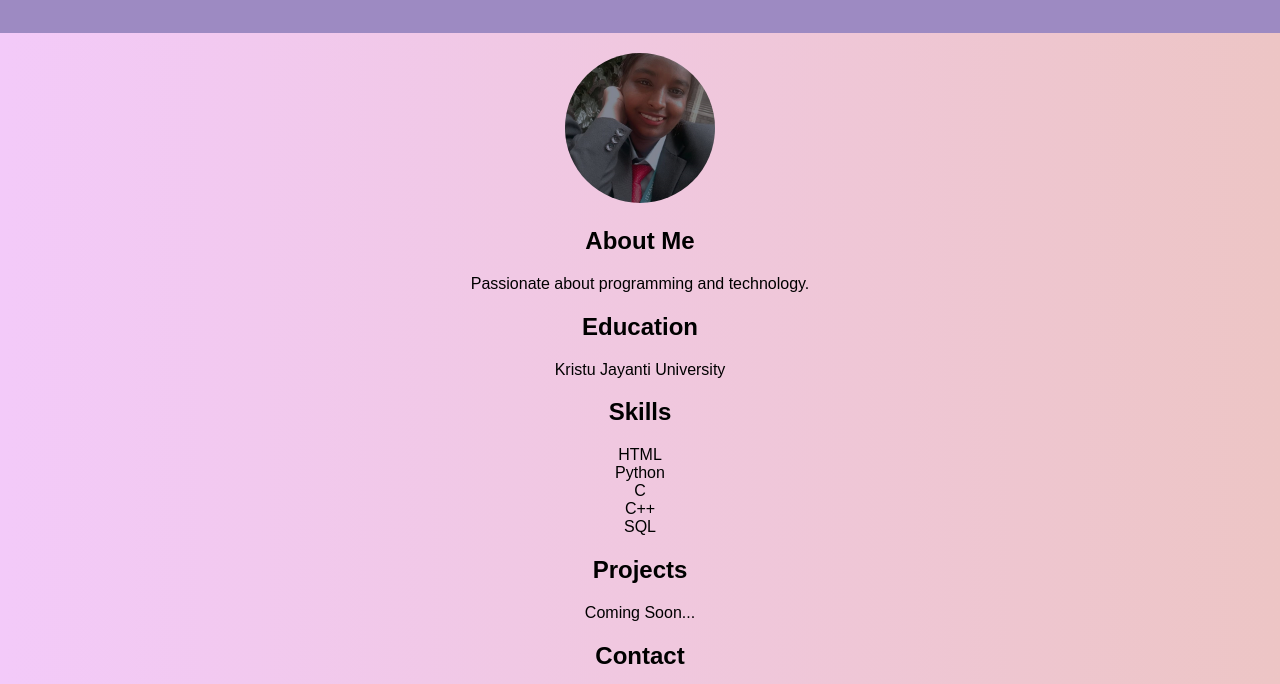
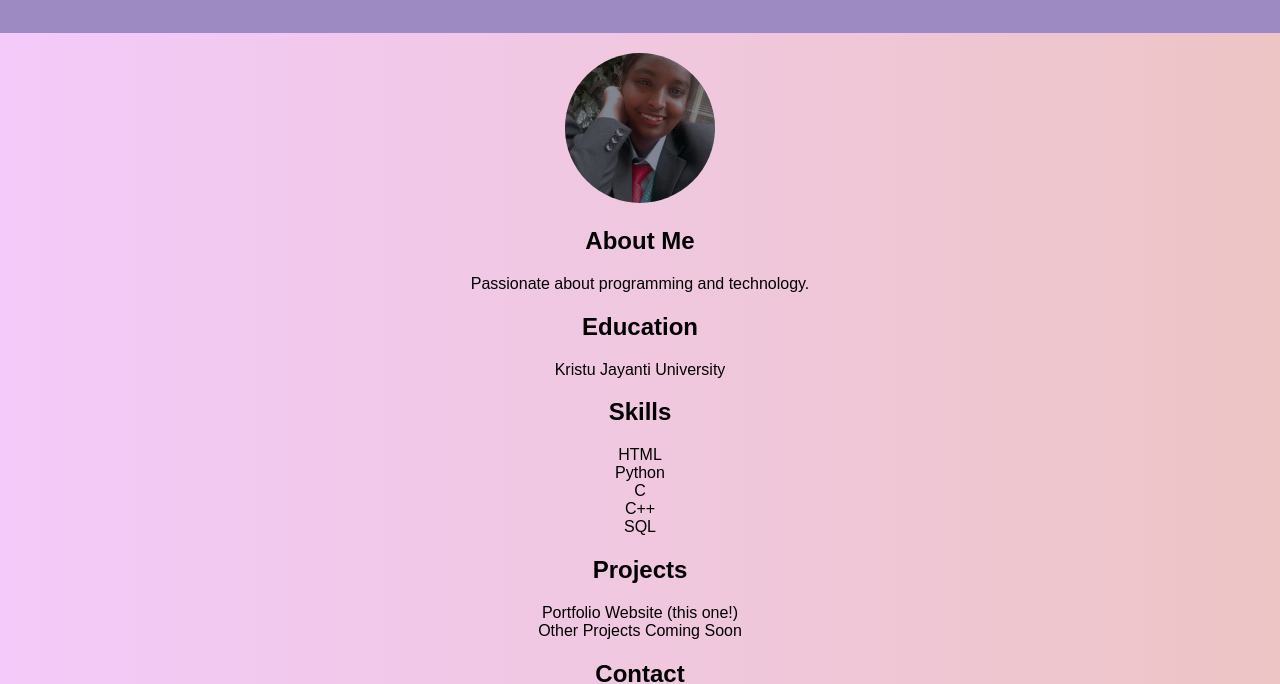
Before and after one commit to caroline-25bcad16/my-project, a plain HTML site: page index.html in a window 1280 px wide. Shown: the part 121-805 px from the top of the page. Drawn offline with Linux system fonts and the light colour scheme.

Commit message:
Updated content

```diff
--- a/index.html
+++ b/index.html
@@ -30,7 +30,10 @@
     </ul>
 
     <h2>Projects</h2>
-    <p>Coming Soon...</p>
+<ul>
+  <li>Portfolio Website (this one!)</li>
+  <li>Other Projects Coming Soon</li>
+</ul>
 
     <h2>Contact</h2>
     <p>Email: carolinebuela@gmail.com</p>
```
